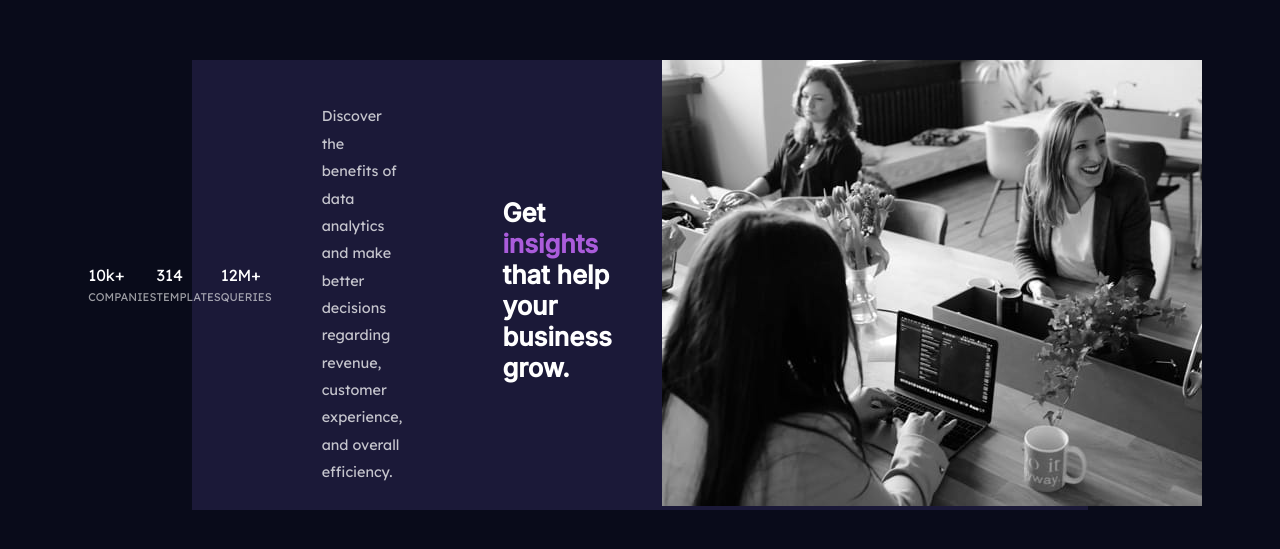
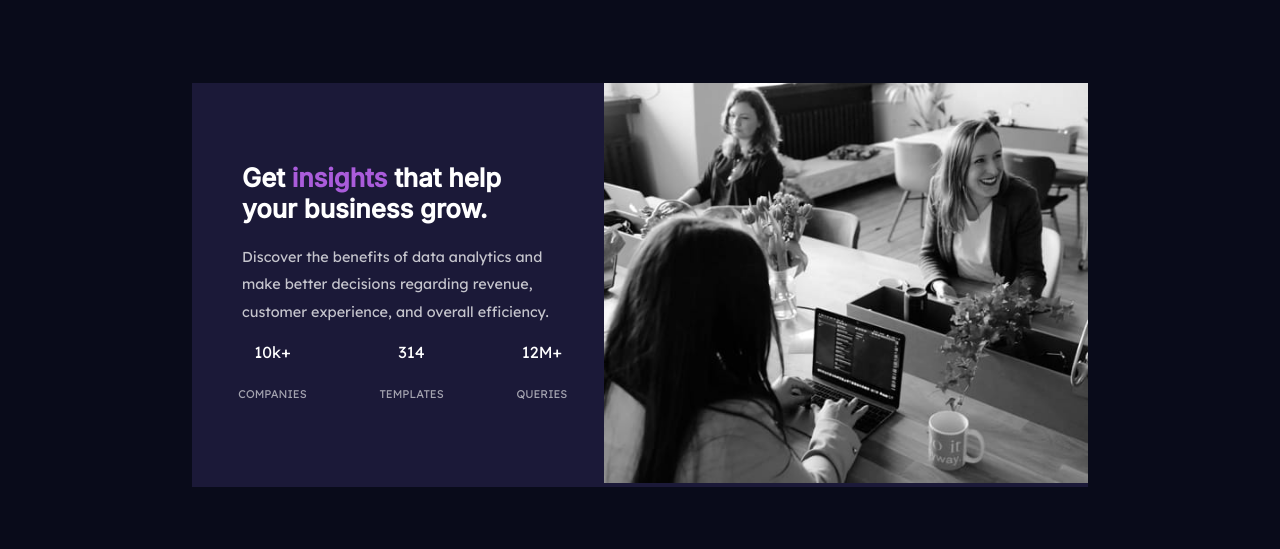
Before and after one commit to Viha123/stats-preview-card-component-main, a plain HTML site: page index.html in a window 1280 px wide. Shown: the part 123-672 px from the top of the page. Drawn offline with Linux system fonts and the light colour scheme.

Commit message:
Update index.html

```diff
--- a/index.html
+++ b/index.html
@@ -13,19 +13,21 @@
 
 
   <div class = "card">
-    <div class = "image-desktop"><img src="images\image-header-desktop.jpg" alt="desktop-img"></div>
+    <div class = "image-desktop"><img class = "actual-image" src="images\image-header-desktop.jpg" alt="desktop-img"></div>
     <!-- <div class = "image-mobile"><img src="images\image-header-mobile.jpg" alt="mobile-img"></div> -->
 
+    <div class = "text">
       <div class = "main-text">Get <span id="insights">insights</span> that help your business grow.</div>
       <div class = "sub-text">
         Discover the benefits of data analytics and make better decisions regarding revenue, customer
         experience, and overall efficiency.
       </div>
       <ul class = "list">
-      <li>10k+ <span>COMPANIES</span></li>
-      <li>314 <span>TEMPLATES</span></li>
-      <li>12M+ <span>QUERIES</span></li>
+          <li><div class = "stat">10k+</div><br><span>COMPANIES</span></li>
+          <li><div class = "stat">314</div><br><span>TEMPLATES</span></li>
+          <li><div class = "stat">12M+</div><br><span>QUERIES</span></li>
       </ul>
+    </div>
   </div>
 
 </body>
```
Lines whose indentation alone changed are shown as unchanged.
